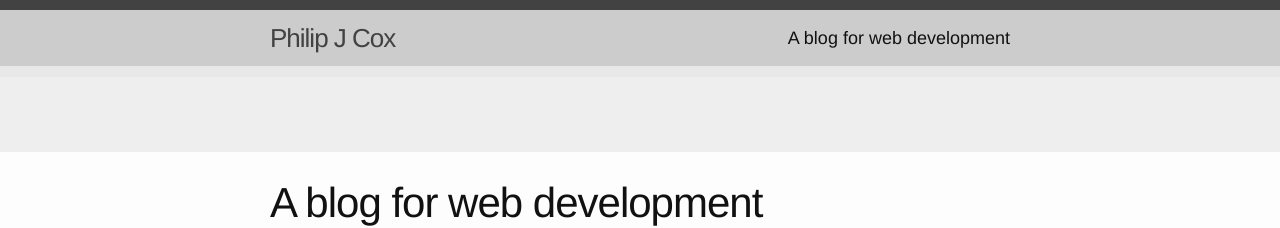
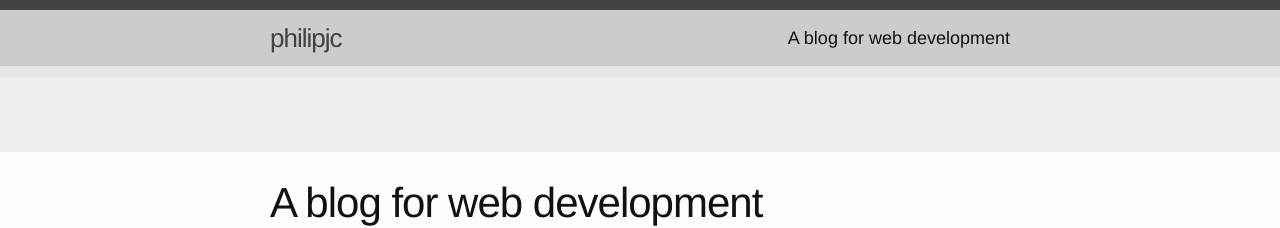
Before and after one commit to philipjc/old_philipjc, a Jekyll site: the page built from about.md, in a window 1280 px wide. Shown: the top 228 px of the page. Built offline with Jekyll 4.4.1, drawn with Linux system fonts in a browser that asks for light colours; part of the change alters nothing that is shown.

Commit message:
config change, description

```diff
--- a/_config.yml
+++ b/_config.yml
@@ -1,11 +1,8 @@
 # Site settings
- title: Philip J Cox
+ title: philipjc
  # email: your-email@domain.com
--description: > # this means to ignore newlines until "baseurl:"
--  Write an awesome description for your new site here. You can edit this
--  line in _config.yml. It will appear in your document head meta (for
--  Google search results) and in your feed.xml site description.
--baseurl: "" # the subpath of your site, e.g. /blog/
+-description: A blog for web development
+#-baseurl: "" # the subpath of your site, e.g. /blog/
  url: "http://www.philipjc.me" # the base hostname & protocol for your site
  twitter_username: _philipjc
  github_username:  philipjc
```
